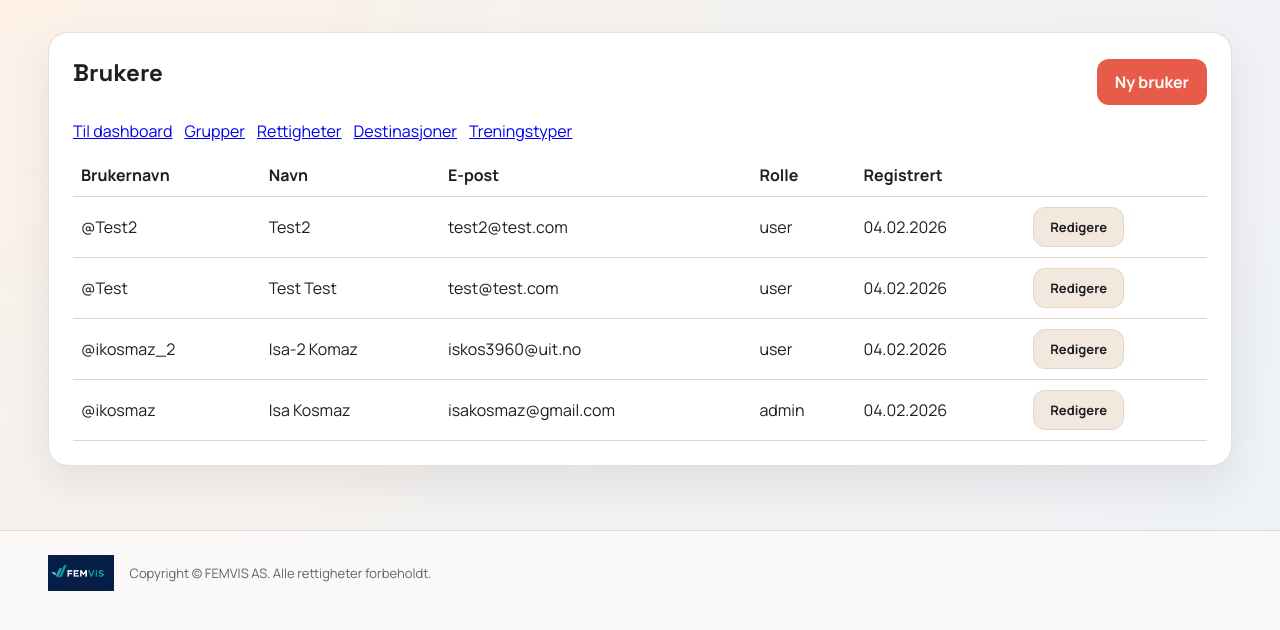
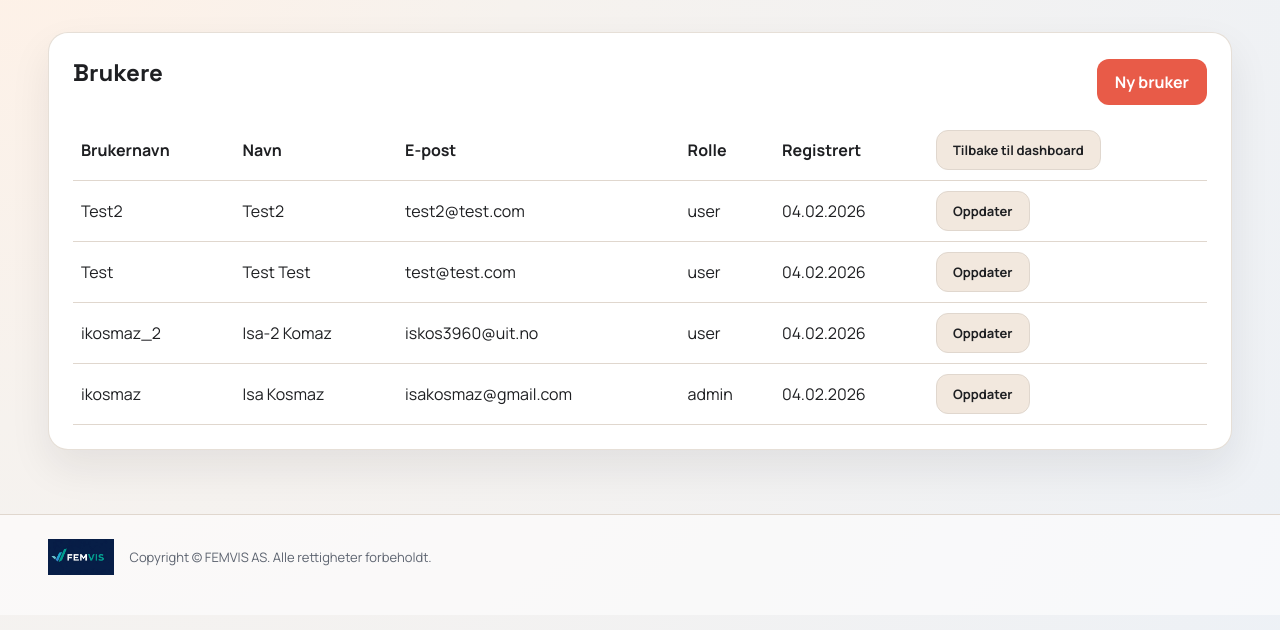
Before and after one commit to ikosmaz/followme, a Flask app: page /admin/users in a window 1280 px wide. Shown: the part 106-736 px from the top of the page. Run offline with Flask 3, Linux system fonts and the light colour scheme; a user stored in the database is signed in; data comes from the database, SQL or seed files in the repository.

Commit message:
Update admin user interface and button labels

```diff
--- a/templates/admin_users.html
+++ b/templates/admin_users.html
@@ -6,13 +6,7 @@
     <h2>Brukere</h2>
     <a class="button" href="{{ url_for('admin_user_new') }}">Ny bruker</a>
   </div>
-  <div class="admin-links">
-    <a href="{{ url_for('admin_dashboard') }}">Til dashboard</a>
-    <a href="{{ url_for('admin_groups') }}">Grupper</a>
-    <a href="{{ url_for('admin_permissions') }}">Rettigheter</a>
-    <a href="{{ url_for('admin_destinations') }}">Destinasjoner</a>
-    <a href="{{ url_for('admin_activity_types') }}">Treningstyper</a>
-  </div>
+
   <table class="table">
     <thead>
       <tr>
@@ -21,18 +15,18 @@
         <th>E-post</th>
         <th>Rolle</th>
         <th>Registrert</th>
-        <th></th>
+        <th><a class="button secondary small" href="{{ url_for('admin_dashboard') }}">Tilbake til dashboard</a></th>
       </tr>
     </thead>
     <tbody>
       {% for u in users %}
         <tr>
-          <td>@{{ u.username }}</td>
+          <td>{{ u.username }}</td>
           <td>{{ u.full_name }}</td>
           <td>{{ u.email }}</td>
           <td>{{ u.role }}</td>
           <td>{{ u.created_at.strftime('%d.%m.%Y') }}</td>
-          <td><a class="button secondary small" href="{{ url_for('admin_user_edit', user_id=u.id) }}">Redigere</a></td>
+          <td><a class="button secondary small" href="{{ url_for('admin_user_edit', user_id=u.id) }}">Oppdater</a></td>
         </tr>
       {% endfor %}
     </tbody>
```
